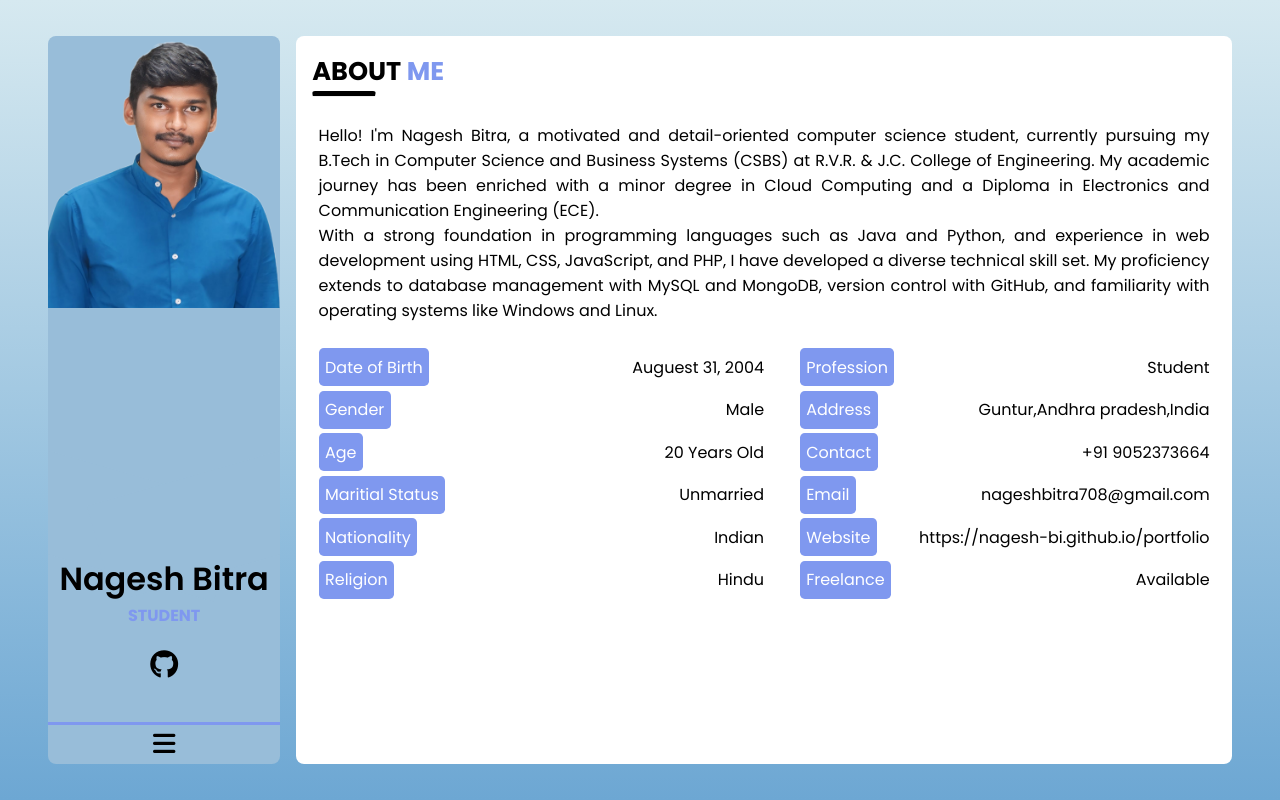
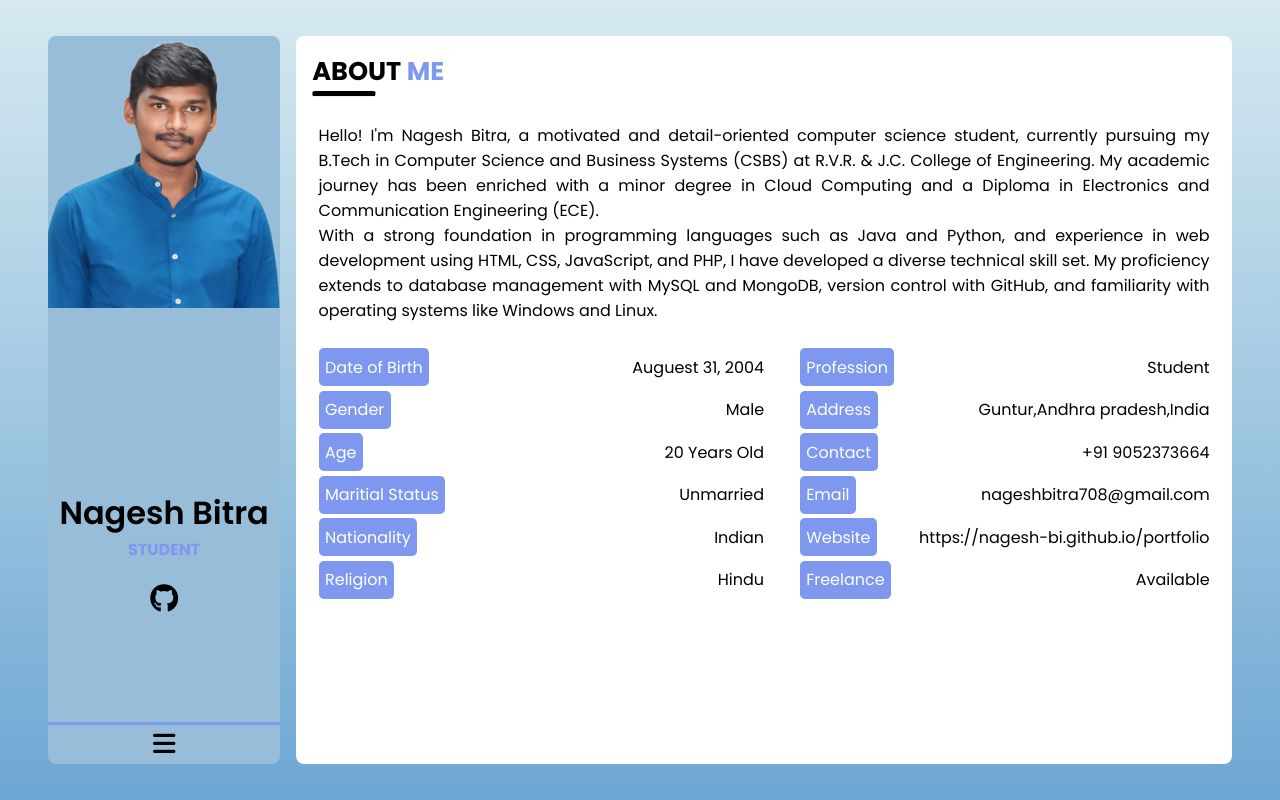
Before and after one commit to nagesh-bi/portfolio, a plain HTML site: page index.html in a window 1280 px wide. Drawn offline with Linux system fonts and the light colour scheme.

Commit message:
style.css

```diff
--- a/css/style.css
+++ b/css/style.css
@@ -57,7 +57,7 @@ body {
 }
 
 .sidebar_container .image {
-    height: 66%;
+    height: 57%;
     width: 100%;
     position: relative;
 }
```
